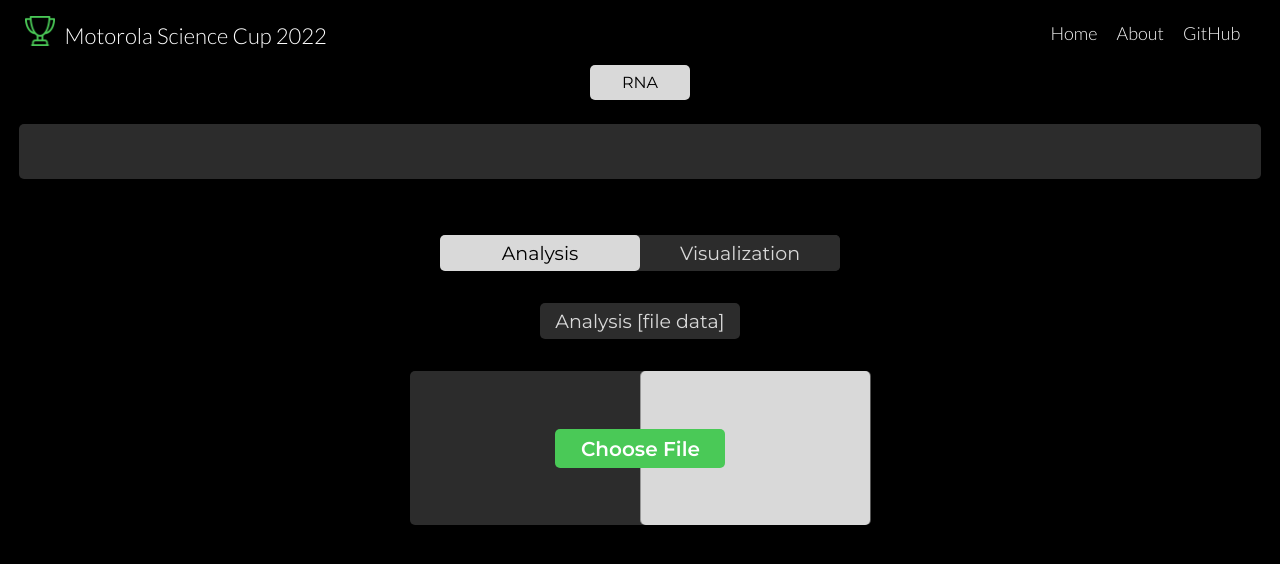
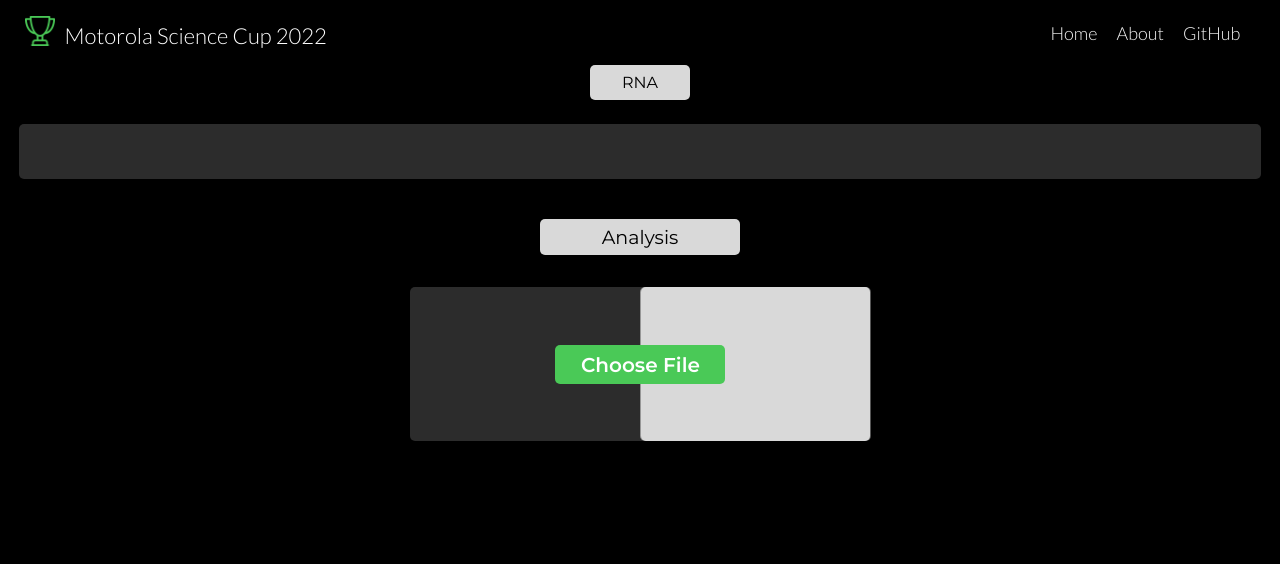
Before and after one commit to MikolajMydel/msc-2022, a React (Vite) app: page / in a window 1280 px wide. Shown: the top 564 px of the page. Built offline with nearby package versions, Linux system fonts and the light colour scheme.

Commit message:
the analysis loads immediately after uploading the file

```diff
--- a/src/components/Header/Header.tsx
+++ b/src/components/Header/Header.tsx
@@ -1,19 +1,19 @@
 import styles from "./Header.module.scss";
-
+import { Link } from "react-router-dom";
 export function Header() {
 	return (
 		<div className={styles.HeaderClass}>
-			<a href="/">
+			<Link to={"/"}>
 				<img src="../../../../../img/trophy.png" alt="" />
 				<p>Motorola Science Cup 2022</p>
-			</a>
+			</Link>
 			<div className={styles.Nav}>
-				<a href="/">
+				<Link to={"/"}>
 					<p>Home</p>
-				</a>
-				<a href="/about">
+				</Link>
+				<Link to={"/about"}>
 					<p>About</p>
-				</a>
+				</Link>
 				<a href="https://github.com/MikolajMydel/msc-2022">
 					<p>GitHub</p>
 				</a>
--- a/src/features/codeInput/components/FileUpload/FileUpload.module.scss
+++ b/src/features/codeInput/components/FileUpload/FileUpload.module.scss
@@ -13,31 +13,6 @@
 	&Active {
 		border: 1px solid green;
 	}
-}
-.AnalysisButton {
-	text-align: center;
-	margin: auto;
-	border-radius: v.$border-radius;
-	background-color: map-get(v.$colors, "dark-gray");
-	cursor: pointer;
-	border: none;
-	width: 200px;
-	height: 36px;
-	font-weight: 500;
-	font-size: 19px;
-	font-family: v.$main-font;
-	color: map-get(v.$colors, "gray");
-}
-.ButtonWrapper {
-	width: 200px;
-	height: 36px;
-	margin-bottom: 2rem !important;
-	border-radius: v.$border-radius;
-	margin-top: map-get(v.$spacing, "xl");
-	display: flex;
-	align-items: center;
-	margin: auto;
-	text-align: center;
 }
 .FileName {
 	text-align: center;
--- a/src/features/codeInput/components/FileUpload/FileUploadContainer.tsx
+++ b/src/features/codeInput/components/FileUpload/FileUploadContainer.tsx
@@ -1,8 +1,7 @@
 import { useState } from "react";
 import FileUploadZone from "./FileUploadZone";
 import styles from "./FileUpload.module.scss";
-import { Link } from "react-router-dom";
-
+import { useNavigate } from "react-router-dom";
 import {
 	handleChangeType,
 	handleDropType,
@@ -12,8 +11,8 @@ import {
 export default function FileUploadContainer() {
 	const [file, setFile] = useState<File | null>(null);
 	const [dragActive, setDragActive] = useState(false);
-	const [fileContent, setFileContent] = useState();
 	const fileName = file?.name ?? "";
+	const navigate = useNavigate();
 
 	const handleDrop: handleDropType = (event) => {
 		event.preventDefault();
@@ -48,20 +47,13 @@ export default function FileUploadContainer() {
 		const reader = new FileReader();
 		reader.readAsText(file);
 		reader.onload = () => {
-			setFileContent(reader.result);
-			<Link to={`/analysis/${fileContent}`}></Link>;
+			navigate(`/analysis/${reader.result}`);
 		};
 	};
+
 	return (
 		<div className={styles.Wrapper}>
 			<h2 className={styles.FileName}>{fileName}</h2>
-			<div className={styles.ButtonWrapper}>
-				<Link to={`/analysis/${fileContent}`}>
-					<button className={styles.AnalysisButton}>
-						Analysis [file data]
-					</button>
-				</Link>
-			</div>
 			<FileUploadZone
 				handleDrop={handleDrop}
 				handleDrag={handleDrag}
--- a/src/features/codeInput/components/Input/Input.module.scss
+++ b/src/features/codeInput/components/Input/Input.module.scss
@@ -76,6 +76,7 @@
 }
 .AnalysisButton {
 	background-color: map-get(v.$colors, "gray");
+	margin-top: map-get(v.$spacing, "md");
 	cursor: pointer;
 	border: none;
 	height: 36px;
@@ -85,30 +86,3 @@
 	font-family: v.$main-font;
 	border-radius: v.$border-radius;
 }
-.VisualizationButton {
-	border-top-right-radius: v.$border-radius;
-	border-bottom-right-radius: v.$border-radius;
-	background-color: map-get(v.$colors, "dark-gray");
-	cursor: pointer;
-	border: none;
-	width: 200px;
-	height: 36px;
-	font-weight: 500;
-	font-size: 19px;
-	font-family: v.$main-font;
-	color: map-get(v.$colors, "gray");
-}
-.ButtonWrapper {
-	border-radius: v.$border-radius;
-	margin-top: map-get(v.$spacing, "xl");
-
-	height: 36px;
-	width: 400px;
-	background-color: map-get(v.$colors, "dark-gray");
-	display: flex;
-}
-.CodonsWrapper {
-	margin: auto;
-	height: auto;
-	width: 90%;
-}
--- a/src/features/codeInput/components/Input/Input.tsx
+++ b/src/features/codeInput/components/Input/Input.tsx
@@ -10,7 +10,8 @@ import { sequenceTypes } from "../../../../types/biology/codeSequence";
 import MessageList from "../../../../components/Message/MessageList";
 import Message from "../../../../components/Message/Message";
 import { allowedCharacters } from "../../utils/validateKeyboardInput";
-import { Link } from "react-router-dom";
+import { useNavigate } from "react-router-dom";
+
 const MESSAGE_DURATION = 3000;
 
 type InputProps = {
@@ -33,6 +34,7 @@ export default function Input({
 	switchSequenceType,
 }: InputProps) {
 	const codonsArray = splitIntoCodons(value);
+	const navigate = useNavigate();
 
 	useEffect(() => {
 		if (error) setTimeout(cancelError, MESSAGE_DURATION);
@@ -71,14 +73,12 @@ export default function Input({
 			<div className={styles.CodonsWrapper}>
 				<CodonList codons={codonsArray} />
 			</div>
-			<div className={styles.ButtonWrapper}>
-				<Link to={`/analysis/${value}`}>
-					<button className={styles.AnalysisButton}>Analysis</button>
-				</Link>
-				<Link to={`/visualization/${value}`}>
-					<button className={styles.VisualizationButton}>Visualization</button>
-				</Link>
-			</div>
+			<button
+				className={styles.AnalysisButton}
+				onClick={() => navigate(`/analysis/${value}`)}
+			>
+				Analysis
+			</button>
 		</div>
 	);
 }
```
